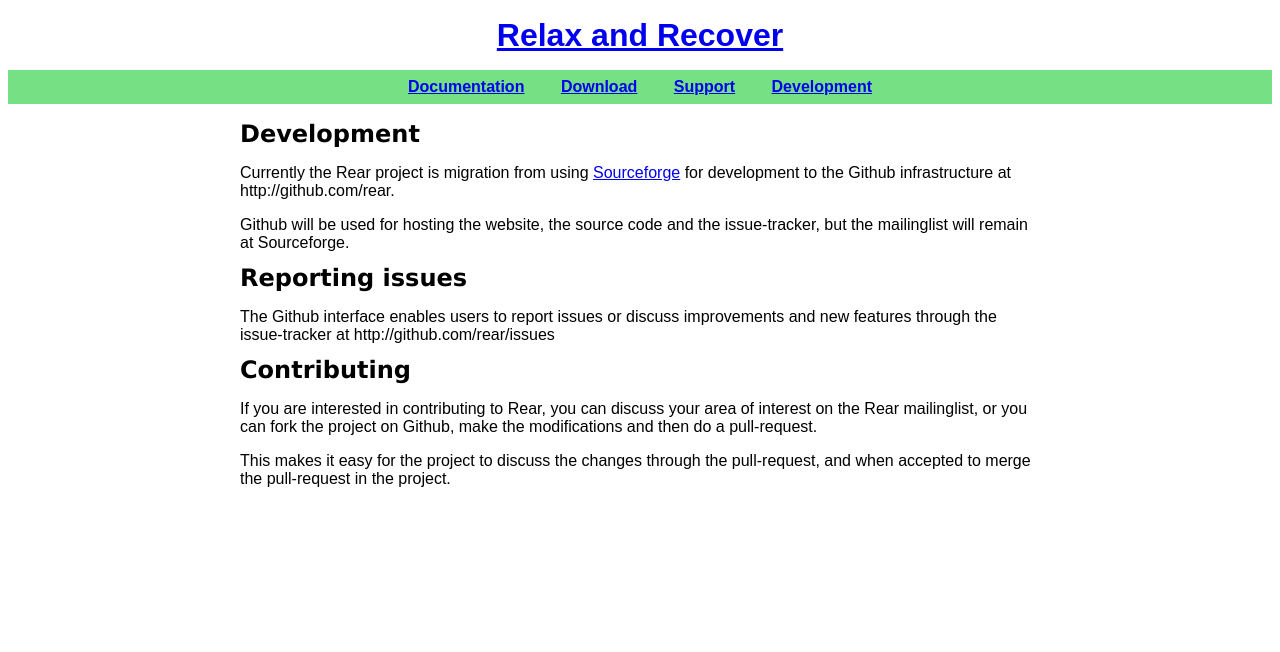
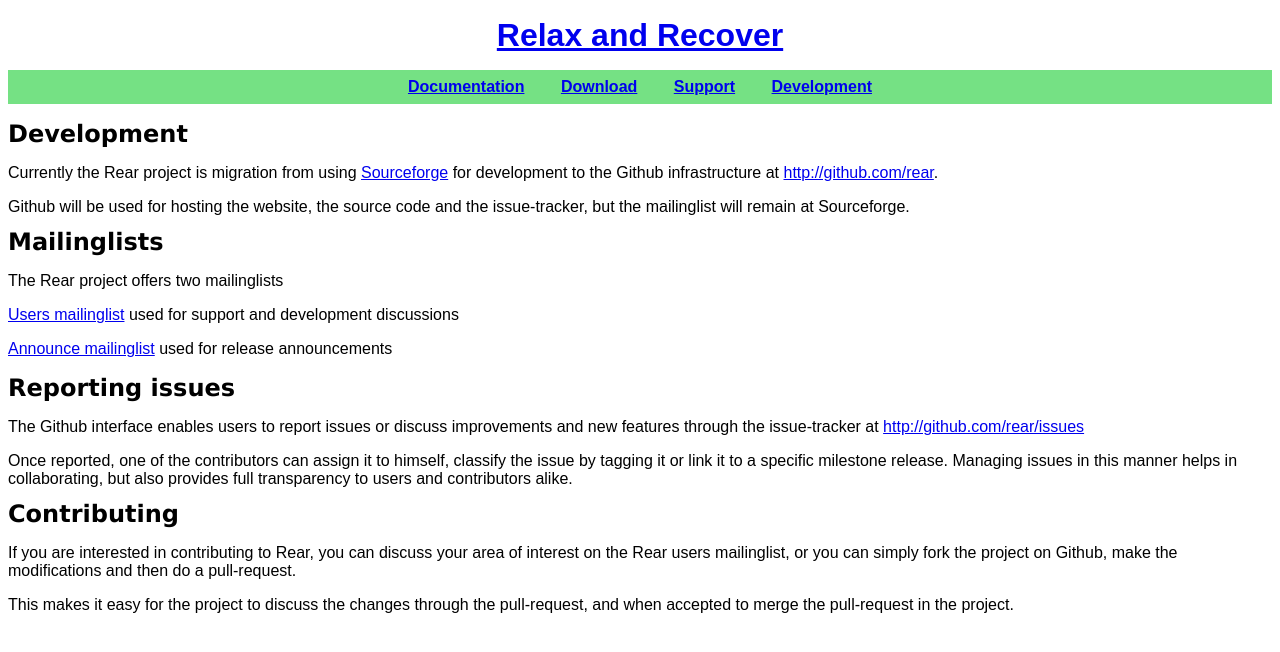
Before and after one commit to rear/rear.github.com, a Jekyll site: the page built from development/index.md, in a window 1280 px wide. Shown: the top 652 px of the page. Built offline with Jekyll 4.4.1, drawn with Linux system fonts in a browser that asks for light colours.

Commit message:
- Improved the development page

```diff
--- a/css/default.css
+++ b/css/default.css
@@ -32,7 +32,7 @@
     padding: 0 1em;
 }
 
-.content {
+.content div {
     max-width: 50em;
     margin: 0 auto;
 }
--- a/development/index.md
+++ b/development/index.md
@@ -7,23 +7,39 @@
 
 Currently the Rear project is migration from using
 [Sourceforge](http://sourceforge.net/rear) for development to the Github
-infrastructure at http://github.com/rear.
+infrastructure at <http://github.com/rear>.
 
 Github will be used for hosting the website, the source code and the
 issue-tracker, but the mailinglist will remain at Sourceforge.
 
 
+## Mailinglists
+
+The Rear project offers two mailinglists
+
+ - [Users mailinglist](https://lists.sourceforge.net/lists/listinfo/rear-users)
+   used for support and development discussions
+
+ - [Announce mailinglist](https://lists.sourceforge.net/lists/listinfo/rear-announce)
+   used for release announcements
+
+
 ## Reporting issues ##
 
 The Github interface enables users to report issues or discuss improvements
-and new features through the issue-tracker at http://github.com/rear/issues
+and new features through the issue-tracker at <http://github.com/rear/issues>
+
+Once reported, one of the contributors can assign it to himself, classify the
+issue by tagging it or link it to a specific milestone release. Managing issues
+in this manner helps in collaborating, but also provides full transparency to
+users and contributors alike.
 
 
 ## Contributing ##
 
 If you are interested in contributing to Rear, you can discuss your area
-of interest on the Rear mailinglist, or you can fork the project on Github,
-make the modifications and then do a pull-request.
+of interest on the Rear users mailinglist, or you can simply fork the project
+on Github, make the modifications and then do a pull-request.
 
 This makes it easy for the project to discuss the changes through the
 pull-request, and when accepted to merge the pull-request in the project.
```
Also changed, not shown: documentation/index.md (+1 -1 lines), support/index.md (+2 -2 lines).
